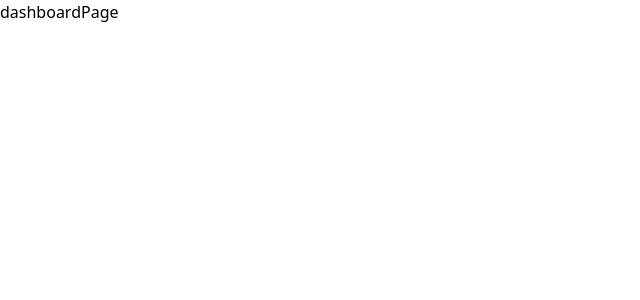
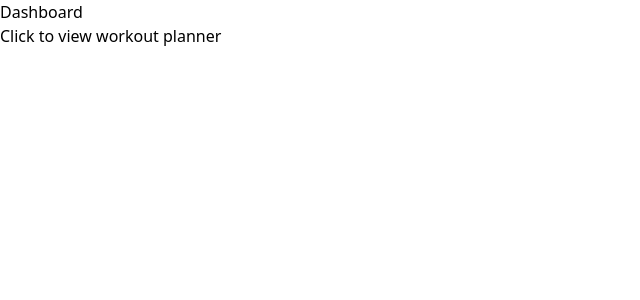
Before and after one commit to akbarzxc/workout-planner, a React (Create React App) app in the folder client/: page /dashboard in a window 1280 px wide. Shown: the top 300 px of the page, without its empty margins (0-640 px from the left). Built offline with nearby package versions, Linux system fonts and the light colour scheme.

Commit message:
Added links between workoutplanner and dashboard

```diff
--- a/client/src/pages/dashboardPage.js
+++ b/client/src/pages/dashboardPage.js
@@ -1,5 +1,11 @@
 import React from "react";
+import { Link } from "react-router-dom";
 
 export default function DashboardPage() {
-  return <div>dashboardPage</div>;
+  return (
+    <div>
+      <h1>Dashboard</h1>
+      <Link to="../workoutplan">Click to view workout planner</Link>
+    </div>
+  );
 }
--- a/client/src/pages/workoutPlanner.js
+++ b/client/src/pages/workoutPlanner.js
@@ -1,5 +1,11 @@
 import React from "react";
+import { Link } from "react-router-dom";
 
 export default function WorkoutPlanner() {
-  return <div>workoutPlanner</div>;
+  return (
+    <div>
+      <h1>Workout Planner</h1>
+      <Link to="../dashboard">Click to view dashboard</Link>
+    </div>
+  );
 }
```
